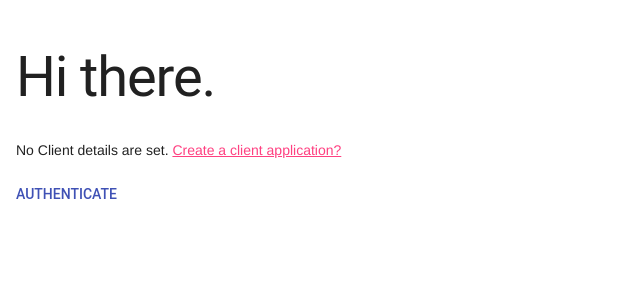
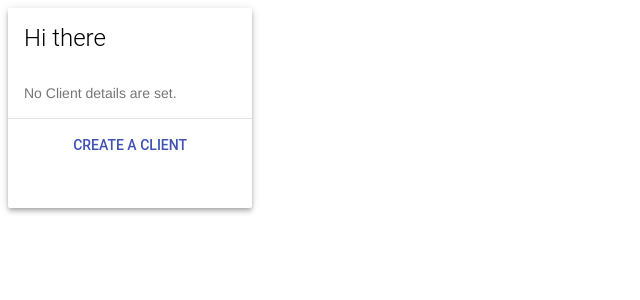
Before and after one commit to toast38coza/docker-kong-oauth, a Django app: template client/templates/index.html in a window 1280 px wide. Shown: the top 300 px of the page, without its empty margins (0-640 px from the left). Run offline with Django 3.2, Linux system fonts and the light colour scheme; the template is opened without the code that fills it, so the values that code supplies are empty; some libraries are stand-ins or nearby versions.

Commit message:
just neatening up some views

```diff
--- a/client/app.py
+++ b/client/app.py
@@ -20,6 +20,7 @@ def get_token(code, client_id, client_secret):
     }
     url = "{}/oauth2/token" . format (kong_url)
     return requests.post(url, data, headers=headers, verify=False)
+
 
 @app.route("/")
 def hello():
--- a/client/templates/index.html
+++ b/client/templates/index.html
@@ -11,38 +11,63 @@
     <script defer src="https://code.getmdl.io/1.1.3/material.min.js"></script>
   </head>
   <body>
-    <div class="mdl-grid ">
+    <main class="mdl-layout__content">
       <div class="mdl-cell mdl-cell--12-col">
-      <h1>Hi there.</h1>
 
+        <div class="mdl-card mdl-shadow--4dp mdl-cell--12-col">
+          <div class="mdl-card__title">
+            <h2 class="mdl-card__title-text">Hi there</h2>
+          </div>
+          <div class="mdl-card__supporting-text">
             {% if client_id %}
             <p>
-      Your client_id: {{client_id}}<br/>
+            <strong>Your client_id</strong>: {{client_id}}<br/>
             Your client_secret: {{client_secret}}<br/>
             </p>
             {% else %}
-      No Client details are set. <a href="">Create a client application?</a>
+            No Client details are set.
+            {% endif %}
+          </div>
+          {% if client_id %}
+          <div class="mdl-card__actions mdl-card--border">
+            <a
+              href="http://docker.local:8002/oauth/?client_id={{client_id}}"
+              class="mdl-button mdl-button--colored mdl-js-button mdl-js-ripple-effect" >Authenticate</a>
+          </div>
+          {% else %}
+          <div class="mdl-card__actions mdl-card--border">
+            <a
+              href="http://docker.local:8002/application"
+              class="mdl-button mdl-button--colored mdl-js-button mdl-js-ripple-effect" >
+                Create a client application?</a>
           {% endif %}
 
+        </div>
+
+
         {% if token_response %}
-      <div>
-      Access token: {{token_response}}<br/>
+        <br/>
+        <div class="mdl-card mdl-shadow--4dp mdl-cell--12-col">
+          <div class="mdl-card__title">
+            <h2 class="mdl-card__title-text">Authentication happened!</h2>
           </div>
-      {% endif %}
+          <div class="mdl-card__supporting-text">
 
+            <h4>Token Info:</h4>
+            <pre><code> {{token_response}}</code></pre>
             {% if service_response1.content %}
             <h4>service_response1:</h4>
             <pre><code> {{service_response1.content}}</code></pre>
             <h4>service_response2:</h4>
             <pre><code>{{service_response2.content}}</code></pre>
             {% endif %}
+
           </div>
         </div>
+        {% endif %}
+      </div>
+    </main>
 
-    <p>
-      <a class="mdl-button mdl-button--colored mdl-js-button mdl-js-ripple-effect"
-        href="http://docker.local:8002/oauth/?client_id={{client_id}}" >Authenticate</a>
-    </p>
 
   </body>
 </html>
--- a/userservice/oauth/templates/oauth/oauth.html
+++ b/userservice/oauth/templates/oauth/oauth.html
@@ -9,7 +9,7 @@
 	 	</div>
 
 	 	<div class="mdl-card__supporting-text">
-			<p>Allow access to: {{client}} by {{consumer}}</p>
+			<h5>Would you like give the application <i>{{client}}</i> by <i>{{consumer}}</i> permissions to authenticate on your behalf?</h5>
 
 			{% csrf_token %}
 			<div class="mdl-textfield mdl-js-textfield">
@@ -23,7 +23,7 @@
 
 		</div>
 		<div class="mdl-card__actions mdl-card--border">
-			<button class="mdl-button mdl-button--colored mdl-js-button mdl-js-ripple-effect" type="submit" >Authorize</button>
+			<button class="mdl-button mdl-button--colored mdl-js-button mdl-js-ripple-effect" type="submit" >Authorize application</button>
 		</div>
 		</form>
 	</div>
```
Also changed, not shown: client/index.html (+18 -9 lines), userservice/db.sqlite3. Lines whose indentation alone changed are shown as unchanged.
